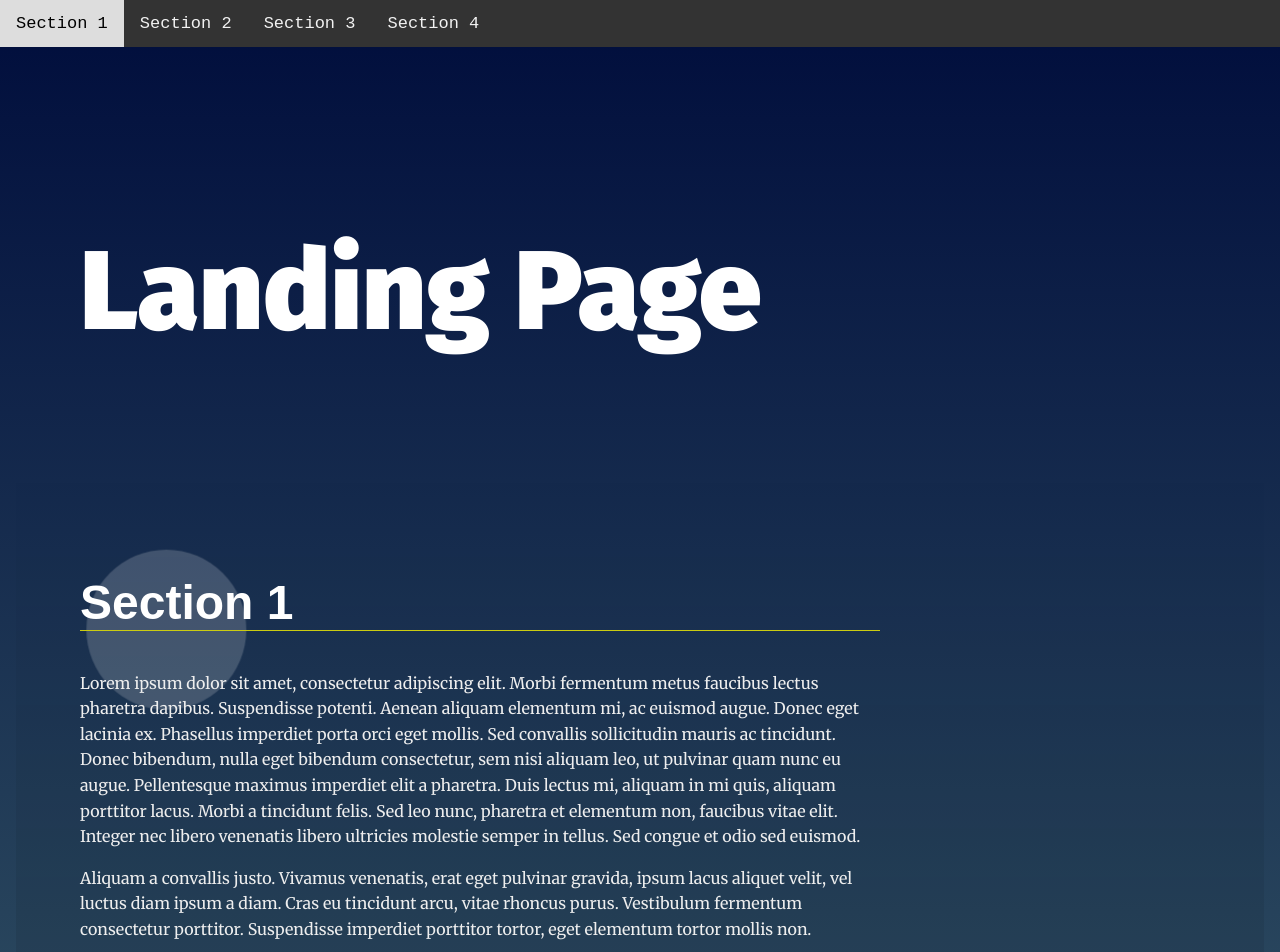
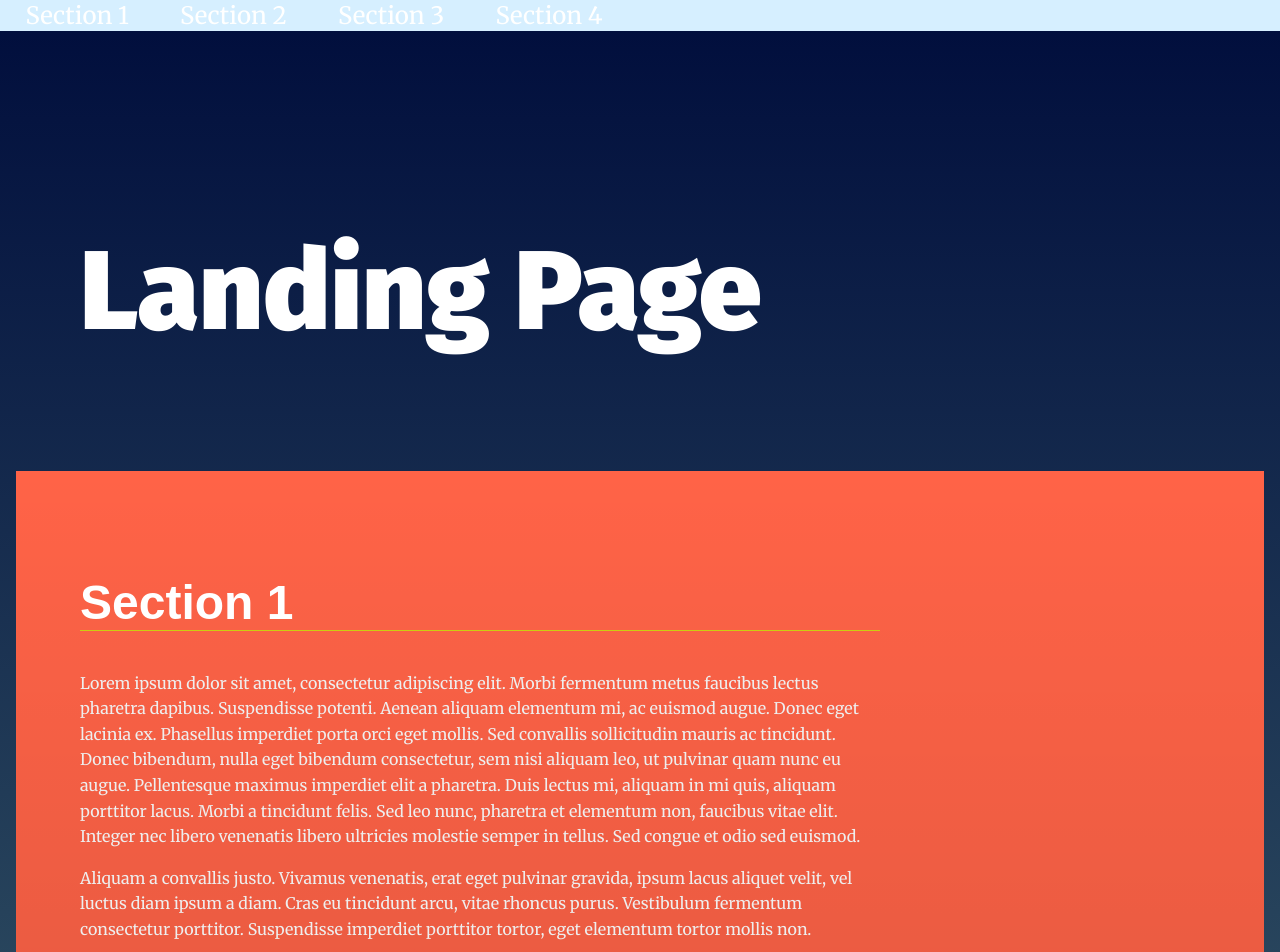
Before and after one commit to Abdullah-Ashehry/Landing-Page, a plain HTML site: page index.html in a window 1280 px wide. Shown: the top 952 px of the page. Drawn offline with nearby package versions, Linux system fonts and the light colour scheme.

Commit message:
Knowledge Reply

```diff
--- a/css/styles.css
+++ b/css/styles.css
@@ -7,8 +7,6 @@
  * To learn more, visit: https://css-tricks.com/reboot-resets-reasoning/
  *
 */
-
-
     /* ---- Base Rules ---- */
 
     body {
@@ -18,8 +16,6 @@ body {
         font-family: 'Merriweather', serif;
         color: #fff;
     }
-
-
     /* Typeography General*/
 
     h1 {
@@ -46,8 +42,6 @@ p {
         line-height: 1.6em;
         color: #eee;
     }
-
-
     /* ---- Layout Rules ---- */
 
     main {
@@ -63,11 +57,7 @@ section {
         position: relative;
         min-height: 80vh;
     }
-
-
     /* ---- Module Rules ---- */
-
-
     /* Navigation Styles*/
 
     .navbar__menu ul {
@@ -93,16 +83,12 @@ section {
         color: #fff;
         transition: ease 0.3s all;
     }
-
-
     /* Add a black background color to the top navigation */
 
     .topnav {
         background-color: #333;
         overflow: hidden;
     }
-
-
     /* Style the links inside the navigation bar */
 
     .topnav a {
@@ -114,8 +100,6 @@ section {
         font-size: 17px;
         scroll-behavior: smooth;
     }
-
-
     /* Change the color of links on hover */
 
     .topnav a:hover {
@@ -123,8 +107,6 @@ section {
         color: black;
         cursor: pointer;
     }
-
-
     /* Add a color to the active/current link */
 
     .topnav a.active {
@@ -161,8 +143,6 @@ ul {
         padding: 0;
         display: flex;
     }
-
-
     /* Header Styles */
 
     .page__header {
@@ -172,8 +152,6 @@ ul {
         width: 100%;
         z-index: 5;
     }
-
-
     /* Footer Styles */
 
     .page__footer {
@@ -185,11 +163,7 @@ ul {
     .page__footer p {
         color: #fff;
     }
-
-
     /* ---- Theme Rules ---- */
-
-
     /* Landing Container Styles */
 
     .landing__container {
@@ -202,6 +176,11 @@ ul {
             max-width: 50em;
             padding: 4em;
         }
+        section.your-active-class {
+            background: rgb(0, 0, 0);
+            background: linear-gradient(0deg, rgba(0, 0, 0, 0.1) 0%, rgba(0, 0, 0, 0) 100%);
+            background-color: tomato;
+        }
     }
 
     section:nth-of-type(even) .landing__container {
@@ -209,14 +188,8 @@ section:nth-of-type(even) .landing__container {
         margin-left: auto;
         text-align: right;
     }
-
-
     /* Background Circles */
-
-
     /* Note that background circles are created with psuedo elements before and after */
-
-
     /* Circles appear to be random do to use of :nth-of-type psuedo class */
 
     section:nth-of-type(odd) .landing__container::before {
@@ -275,19 +248,15 @@ section:nth-of-type(3n + 1) .landing__container::after {
         opacity: 0;
         transition: ease 0.5s all;
     }
-
-
     /* ---- Theme State Rules ---- */
-
-
     /* Section Active Styles */
-
-
     /* Note: your-active-class class is applied through javascript. You should update the class here and in the index.html to what you set in your javascript file.  */
 
     section.your-active-class {
         background: rgb(0, 0, 0);
         background: linear-gradient(0deg, rgba(0, 0, 0, 0.1) 0%, rgba(0, 0, 0, 0) 100%);
+        color: tomato;
+        background-color: tomato;
     }
 
     section.your-active-class .landing__container::before {
@@ -299,8 +268,6 @@ section.your-active-class .landing__container::after {
         opacity: 1;
         animation: rotate 5s linear 0s infinite forwards reverse;
     }
-
-
     /* Section Active Styles Keyframe Animations */
 
     @keyframes rotate {
--- a/index.html
+++ b/index.html
@@ -20,9 +20,10 @@
         <nav class="navbar__menu">
             <!-- Navigation starts as empty UL that will be populated with JS -->
             <div class="topnav">
+            </div>
+            <ul id="navbar__list">
 
-            </div>
-            <ul id="navbar__list"></ul>
+            </ul>
         </nav>
     </header>
     <main>
--- a/js/app.js
+++ b/js/app.js
@@ -18,7 +18,7 @@
  *
  */
 
-let navBar = document.querySelector('.topnav');
+let navBar = document.querySelector('#navbar__list');
 let allSections = document.querySelectorAll('section');
 let allHref = document.querySelectorAll('a')
 let anchor = null;
@@ -52,7 +52,7 @@ function isInViewport(elem) {
 
 function buildNav() {
     for (let i = 0; i < sectionCount; i++) {
-        anchor = document.createElement('a');
+        anchor = document.createElement('li');
         j = i + 1;
         anchor.id = 'button' + j;
         sectionList[i] = document.createTextNode(`Section ${i+1}`);
@@ -62,10 +62,6 @@ function buildNav() {
 }
 
 buildNav();
-
-
-
-
 
 
 /**
@@ -87,16 +83,15 @@ window.addEventListener('scroll', function(event) {
 
 
 // Scroll to section on link click
-const anchors = document.getElementsByTagName('a')
+const anchors = document.getElementsByTagName('li');
 for (let i = 0; i < allSections.length; i++) {
     let element = allSections[i];
     let anchor = anchors[i];
-    const top = element.getBoundingClientRect().top + window.pageYOffset
+    /* Delete the top variable because we won't need it here */
+    // const top = element.getBoundingClientRect().top + window.pageYOffset;
     anchor.addEventListener('click', function(event) {
         event.preventDefault();
-        window.scroll({ top, behavior: 'smooth' })
+        // this will scroll the element to the view.
+        element.scrollIntoView({ behavior: 'smooth' });
     });
 }
-
-
-// Set sections as active
```
Lines whose indentation alone changed are shown as unchanged.
